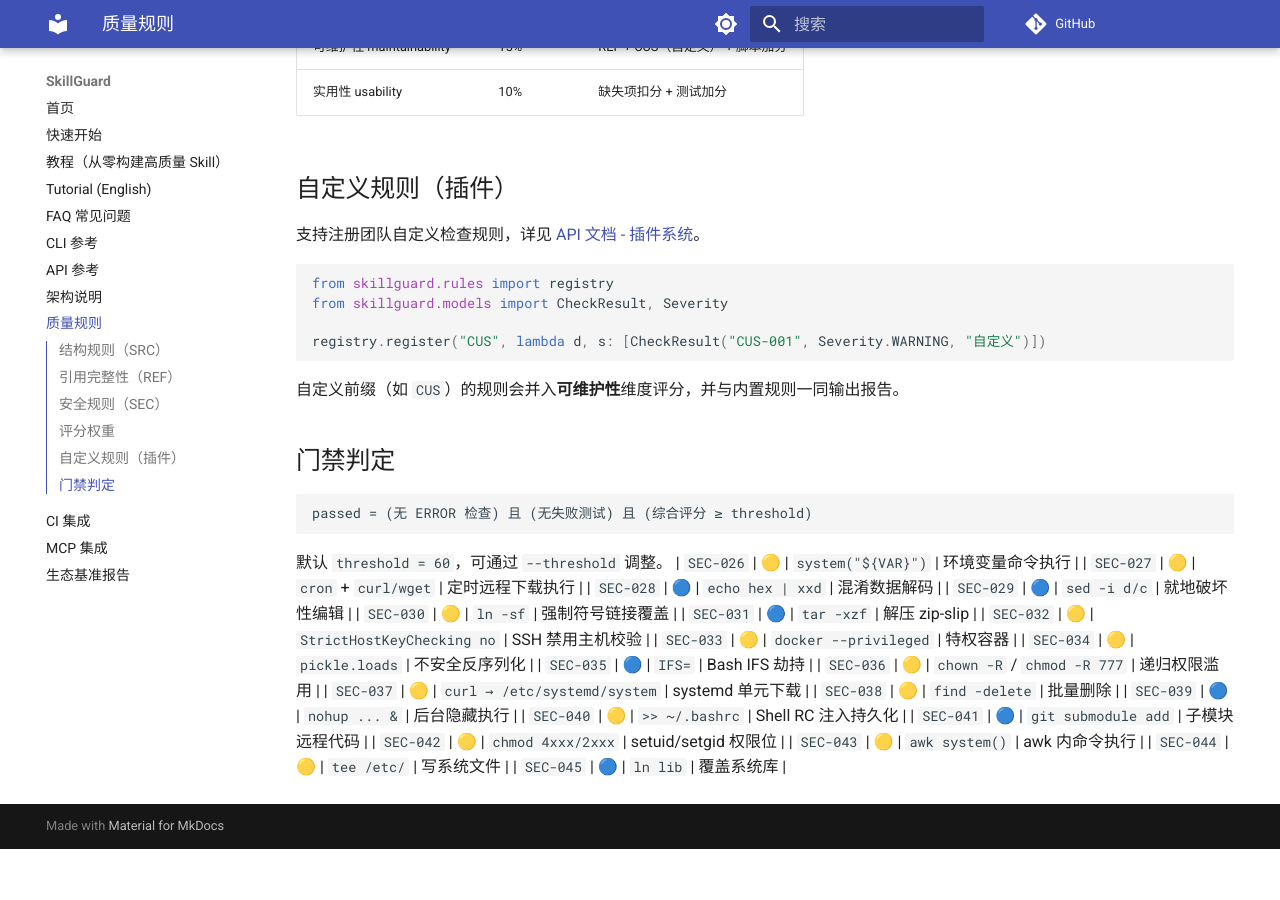
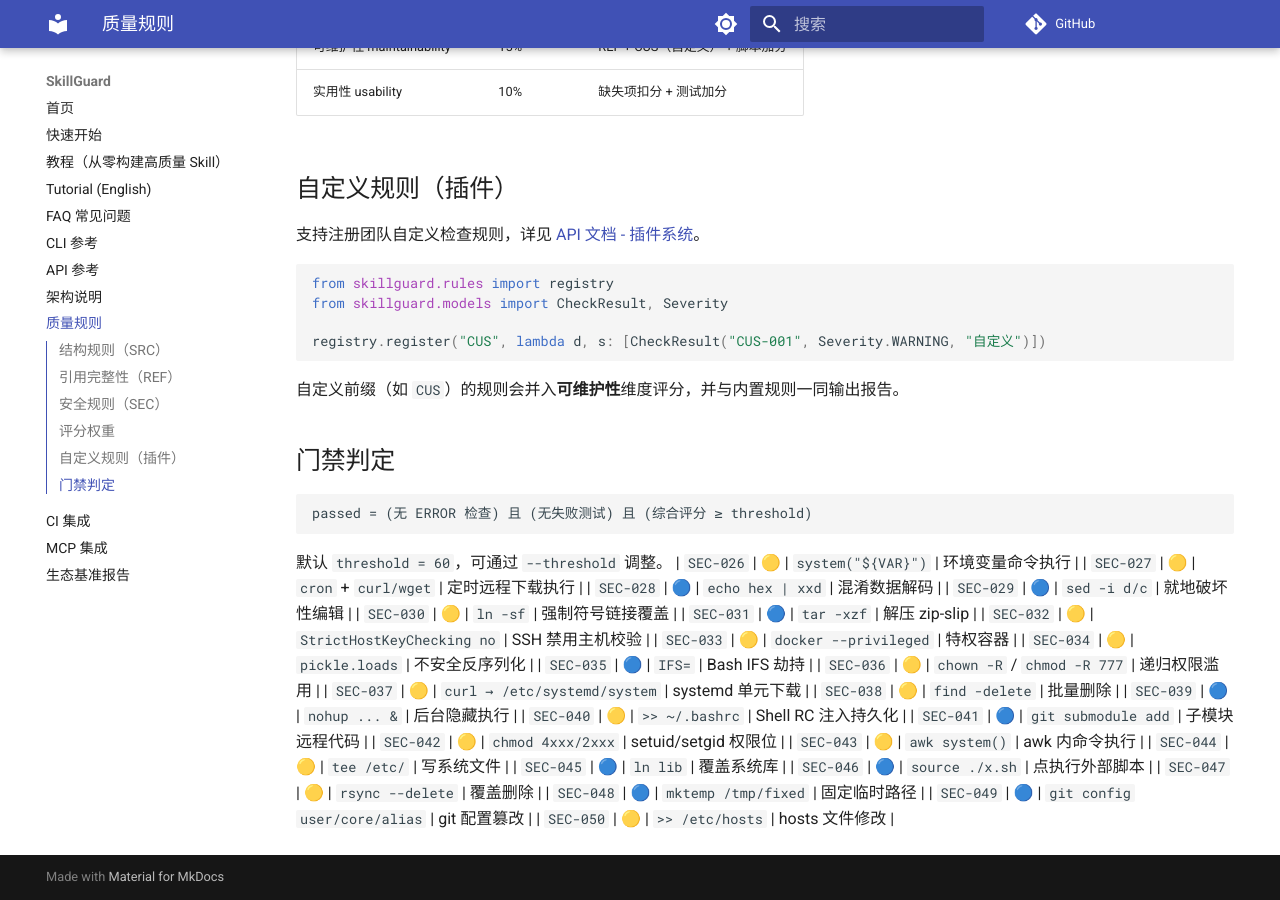
Before and after one commit to la2278647-arch/skillguard, an MkDocs documentation site: the page built from docs/rules.md, in a window 1280 px wide and 900 px high, scrolled down 2394 px. Built offline with MkDocs 1.6.1 and Material for MkDocs 9.7.7, drawn with Linux system fonts in a browser that asks for light colours; comment, search, counter and statistics services are not loaded; before the commit the page ends 3243 px from its top, so only the background shows below that.

Commit message:
docs: sync rule count to 50 + rules.md SEC-046..050

```diff
--- a/docs/rules.md
+++ b/docs/rules.md
@@ -100,3 +100,8 @@
 | `SEC-043` | 🟡 | `awk system()` | awk 内命令执行 |
 | `SEC-044` | 🟡 | `tee /etc/` | 写系统文件 |
 | `SEC-045` | 🔵 | `ln lib` | 覆盖系统库 |
+| `SEC-046` | 🔵 | `source ./x.sh` | 点执行外部脚本 |
+| `SEC-047` | 🟡 | `rsync --delete` | 覆盖删除 |
+| `SEC-048` | 🔵 | `mktemp /tmp/fixed` | 固定临时路径 |
+| `SEC-049` | 🔵 | `git config user/core/alias` | git 配置篡改 |
+| `SEC-050` | 🟡 | `>> /etc/hosts` | hosts 文件修改 |
```
Also changed, not shown: README.en.md (+1 -1 lines), README.md (+1 -1 lines).
